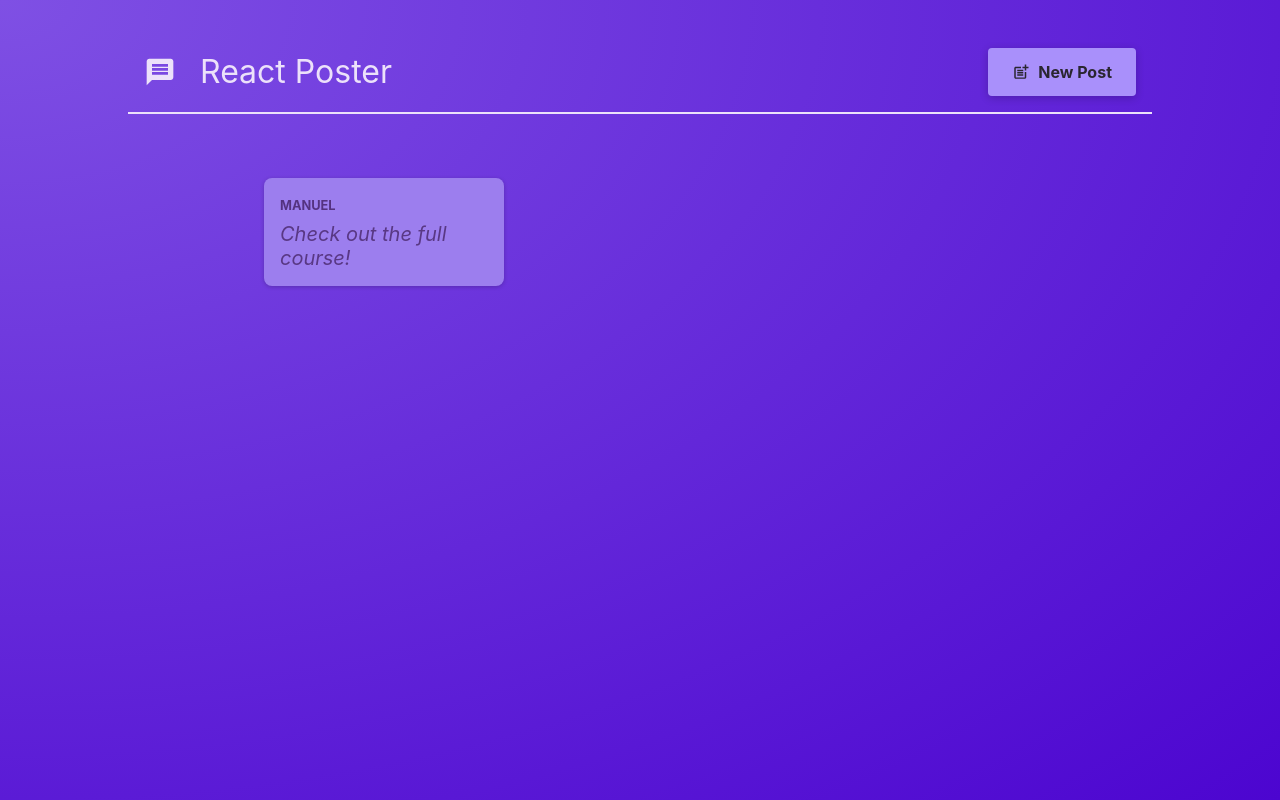
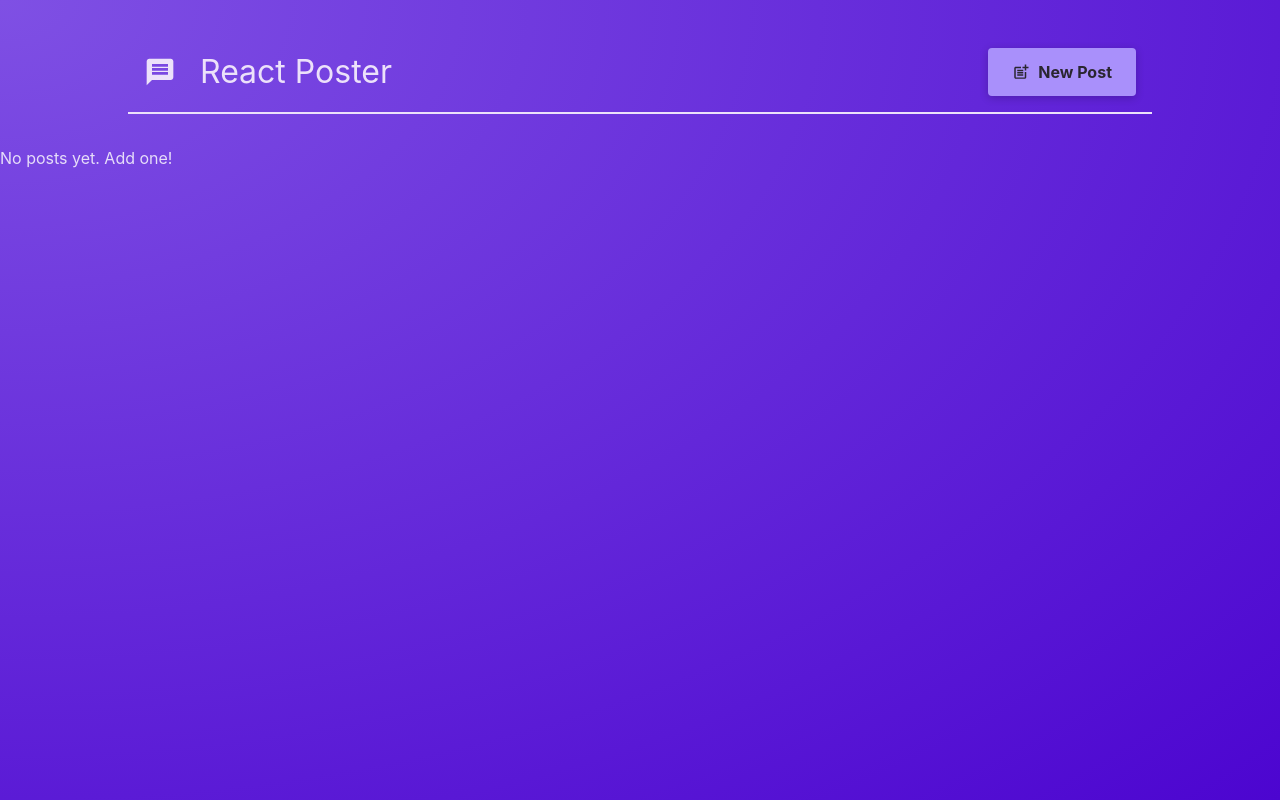
Before and after one commit to rooted92/x-clone, a React (Vite) app: page / in a window 1280 px wide. Built offline with nearby package versions, Linux system fonts and the light colour scheme.

Commit message:
feat: added dynamic content to display if there is no posts

```diff
--- a/src/components/PostsList.jsx
+++ b/src/components/PostsList.jsx
@@ -28,13 +28,15 @@ function PostsList({ isPosting, onStopPosting }) {
             }
 
 
+            {
+                posts.length === 0 && <p className={`${classes.noPosts} text-center font-semibold text-4xl`}>No posts yet. Add one!</p>
+            }
             <ul className={classes.posts}>
                 {
-                    posts.map((post, index) => (
-                        <Post key={index} author={post.author} body={post.body} />
+                    posts.map(({ author, body }, index) => (
+                        <Post key={index} author={author} body={body} />
                     ))
                 }
-                <Post author='Manuel' body='Check out the full course!' />
             </ul>
         </>
 
```
